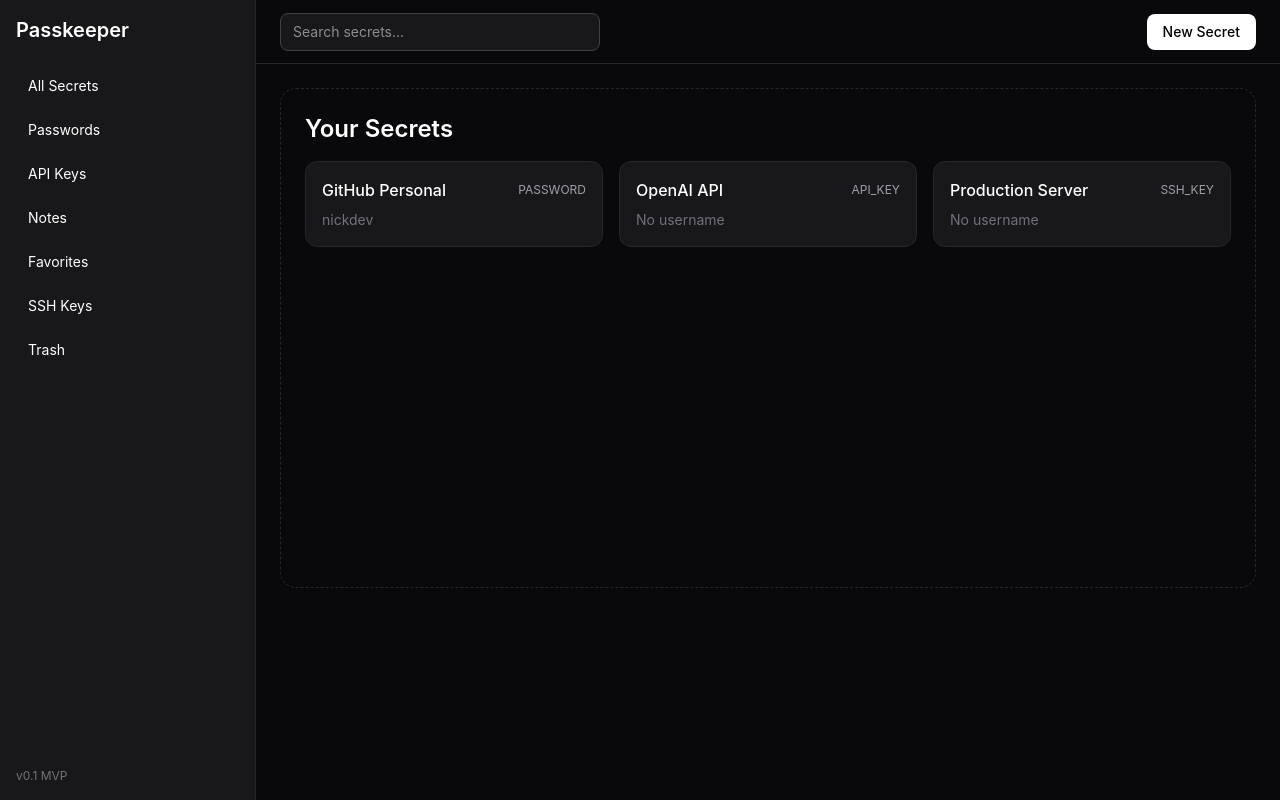
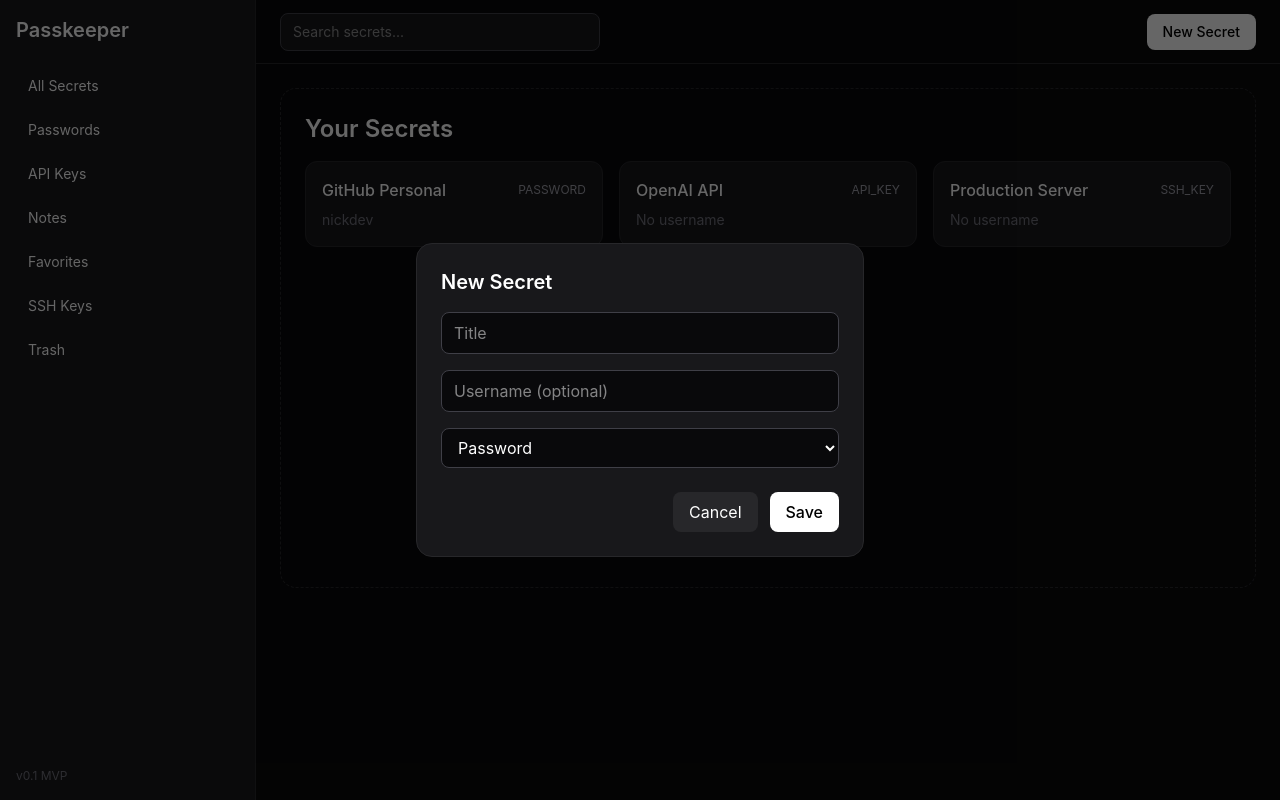
Before and after one commit to WindDistinct/passkeeper, a Vue app: page / in a window 1280 px wide. Both pictures are taken after a click on the button "New Secret". Built offline with nearby package versions, Linux system fonts and the light colour scheme.

Commit message:
Implement CreateSecretModal component on app

```diff
--- a/src/App.vue
+++ b/src/App.vue
@@ -1,14 +1,23 @@
 <template>
-  <MainLayout>
+  <MainLayout @new-secret="open = true">
     <div class="border border-dashed border-zinc-800 rounded-2xl h-full min-h-125 p-6">
       <h2 class="text-2xl font-semibold mb-4">Your Secrets</h2>
       <!-- <p class="text-zinc-400">Your secrets will appear here.</p> -->
       <SecretList />
     </div>
   </MainLayout>
+
+  <CreateSecretModal
+    :open="open"
+    @close="open = false"
+  />
 </template>
 
 <script setup lang="ts">
-import MainLayout from './layouts/MainLayout.vue'
-import SecretList from './components/SecretList.vue'
+  import { ref } from 'vue'
+  import MainLayout from './layouts/MainLayout.vue'
+  import SecretList from './components/SecretList.vue'
+  import CreateSecretModal from './components/CreateSecretModal.vue'
+
+  const open = ref(false)
 </script>
```
